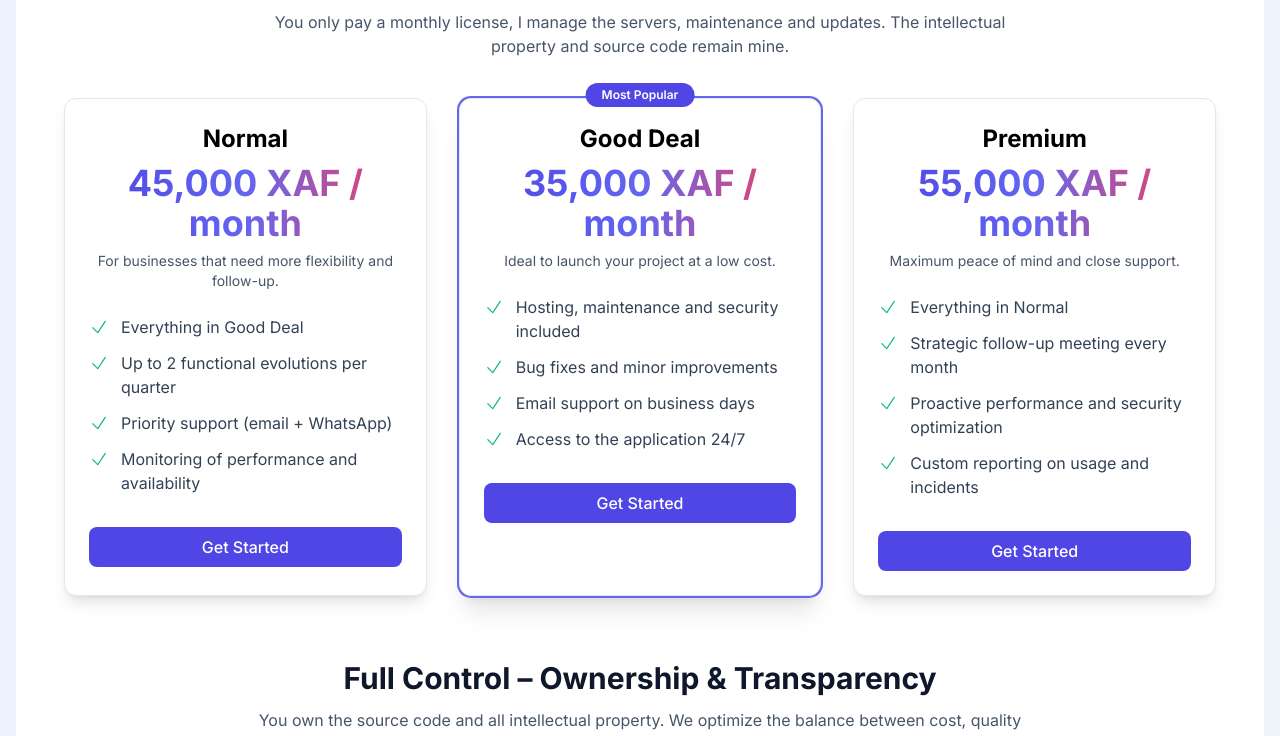
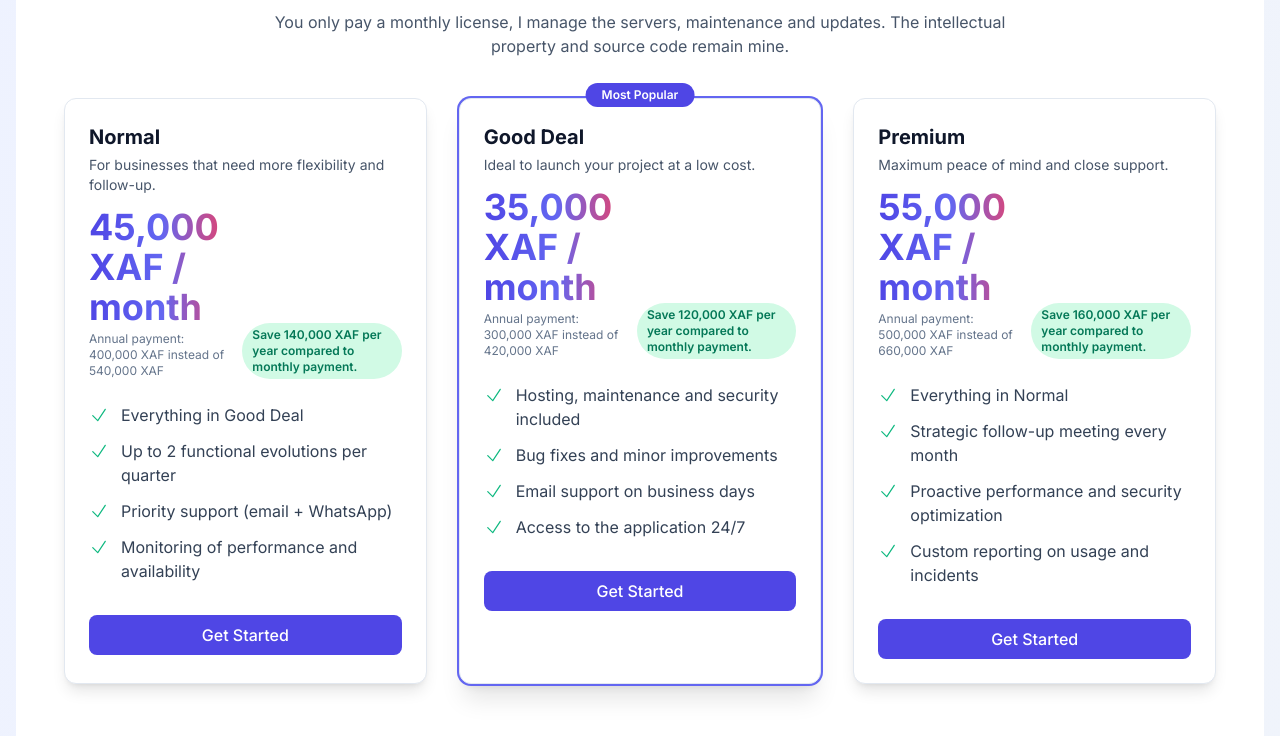
Before and after one commit to azerty-78/Ben-Djibril, a React (Vite) app: page /services in a window 1280 px wide. Shown: the part 675-1411 px from the top of the page. Built offline with nearby package versions, Linux system fonts and the light colour scheme; no server answers.

Commit message:
feat: add overview section to ServiceDetailsDialog, enhance PackageCard with annual pricing options, and update internationalization resources for improved clarity

```diff
--- a/src/components/service/ServiceDetailsDialog.tsx
+++ b/src/components/service/ServiceDetailsDialog.tsx
@@ -139,20 +139,33 @@ function ServiceDetailsDialog({ open, planId, onClose }: ServiceDetailsDialogPro
 
           {/* Content */}
           <div className="px-6 sm:px-8 py-5 sm:py-6 space-y-6 max-h-[75vh] overflow-y-auto bg-white dark:bg-secondary-900">
+            {/* Overview */}
+            <div className="border border-secondary-100 dark:border-secondary-700 rounded-xl p-4 bg-secondary-50/60 dark:bg-secondary-900/50">
+              <h3 className="text-sm font-semibold text-secondary-900 dark:text-white mb-1.5">
+                {t('services.details.overviewTitle')}
+              </h3>
+              <p className="text-xs sm:text-sm text-secondary-700 dark:text-secondary-200 leading-relaxed mb-2">
+                {description}
+              </p>
+              {category === 'saas' && (
+                <p className="text-[0.7rem] sm:text-xs text-secondary-600 dark:text-secondary-300">
+                  {t('services.details.saas.billingIntro')}
+                </p>
+              )}
+            </div>
+
             {category === 'saas' && (
               <div className="border border-primary-100 dark:border-primary-700 rounded-xl p-4 bg-primary-50/60 dark:bg-primary-900/30">
                 <h3 className="text-sm font-semibold text-secondary-900 dark:text-white mb-1.5">
                   {t('services.details.saas.billingTitle')}
                 </h3>
-                <p className="text-xs sm:text-sm text-secondary-700 dark:text-secondary-100 mb-2">
-                  {t('services.details.saas.billingIntro')}
-                </p>
                 <ul className="space-y-1.5 text-xs sm:text-sm text-secondary-700 dark:text-secondary-100">
                   <li>{t(`${baseKey}.annualPrice`)}</li>
                   <li>{t(`${baseKey}.annualSaving`)}</li>
                 </ul>
               </div>
             )}
+
             {/* Features */}
             <div>
               <h3 className="text-sm font-semibold text-secondary-900 dark:text-white mb-3">
--- a/src/components/service/ServicesPackages.tsx
+++ b/src/components/service/ServicesPackages.tsx
@@ -42,6 +42,8 @@ function ServicesPackages() {
             <PackageCard
               name={t('services.saas.normal.name')}
               price={t('services.saas.normal.price')}
+              secondaryPrice={t('services.saas.normal.annualPrice')}
+              savingLabel={t('services.saas.normal.annualSaving')}
               description={t('services.saas.normal.description')}
               features={[
                 t('services.saas.normal.feature1'),
@@ -57,6 +59,8 @@ function ServicesPackages() {
             <PackageCard
               name={t('services.saas.goodDeal.name')}
               price={t('services.saas.goodDeal.price')}
+              secondaryPrice={t('services.saas.goodDeal.annualPrice')}
+              savingLabel={t('services.saas.goodDeal.annualSaving')}
               description={t('services.saas.goodDeal.description')}
               features={[
                 t('services.saas.goodDeal.feature1'),
@@ -74,6 +78,8 @@ function ServicesPackages() {
             <PackageCard
               name={t('services.saas.premium.name')}
               price={t('services.saas.premium.price')}
+              secondaryPrice={t('services.saas.premium.annualPrice')}
+              savingLabel={t('services.saas.premium.annualSaving')}
               description={t('services.saas.premium.description')}
               features={[
                 t('services.saas.premium.feature1'),
--- a/src/components/ui/PackageCard.tsx
+++ b/src/components/ui/PackageCard.tsx
@@ -5,6 +5,8 @@ import { motion } from 'framer-motion'
 type PackageCardProps = {
   name: string
   price: string
+  secondaryPrice?: string
+  savingLabel?: string
   description: string
   features: string[]
   popular?: boolean
@@ -18,6 +20,8 @@ type PackageCardProps = {
 function PackageCard({
   name,
   price,
+  secondaryPrice,
+  savingLabel,
   description,
   features,
   popular,
@@ -44,10 +48,32 @@ function PackageCard({
           {popularLabel}
         </div>
       )}
-      <div className="text-center mb-6">
-        <h3 className="text-2xl font-bold mb-2">{name}</h3>
-        <div className="text-4xl font-bold gradient-text mb-2">{price}</div>
-        <p className="text-secondary-600 dark:text-secondary-300 text-sm">{description}</p>
+      <div className="mb-6">
+        <h3 className="text-lg sm:text-xl font-bold mb-1 text-secondary-900 dark:text-white">
+          {name}
+        </h3>
+        <p className="text-xs sm:text-sm text-secondary-600 dark:text-secondary-300 mb-3">
+          {description}
+        </p>
+
+        <div className="flex items-end justify-between gap-2">
+          <div>
+            <div className="text-3xl sm:text-4xl font-bold gradient-text leading-none mb-1">
+              {price}
+            </div>
+            {secondaryPrice && (
+              <p className="text-[0.7rem] sm:text-xs text-secondary-500 dark:text-secondary-400">
+                {secondaryPrice}
+              </p>
+            )}
+          </div>
+
+          {savingLabel && (
+            <div className="inline-flex items-center px-2.5 py-1 rounded-full bg-emerald-100 text-emerald-700 dark:bg-emerald-900/40 dark:text-emerald-200 text-[0.7rem] sm:text-xs font-semibold">
+              {savingLabel}
+            </div>
+          )}
+        </div>
       </div>
 
       <ul className="space-y-3 mb-8">
--- a/src/i18n/index.ts
+++ b/src/i18n/index.ts
@@ -169,6 +169,7 @@ export const resources = {
             'This overview is not a legal contract, but a clear explanation of how the model works. We finalize everything together when we discuss your project.',
           close: 'Close',
           contactCta: 'Discuss this plan',
+          overviewTitle: 'How this plan works in practice',
         },
         requestQuote: 'Request a quote',
         ctaTitle: 'Ready to start your project?',
@@ -374,6 +375,7 @@ export const resources = {
             'Cette fiche n’est pas un contrat juridique, mais une explication claire de la façon dont le modèle fonctionne. On finalise tout ensemble quand on discute de votre projet.',
           close: 'Fermer',
           contactCta: 'Discuter de ce forfait',
+          overviewTitle: 'Comment ce forfait fonctionne concrètement',
         },
         requestQuote: 'Demander un devis',
         ctaTitle: 'Prêt à démarrer votre projet ?',
```
Also changed, not shown: 1 other file (tests, documents, lock files or other folders).
